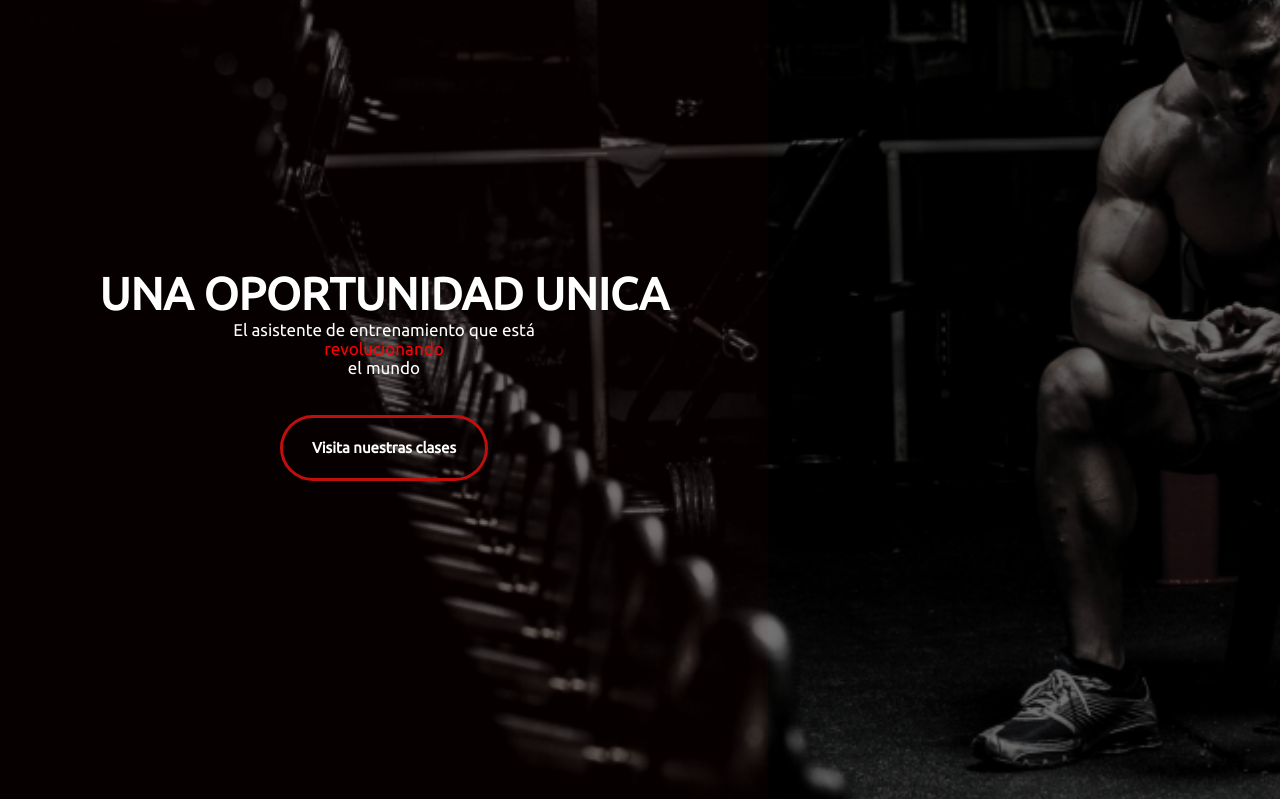
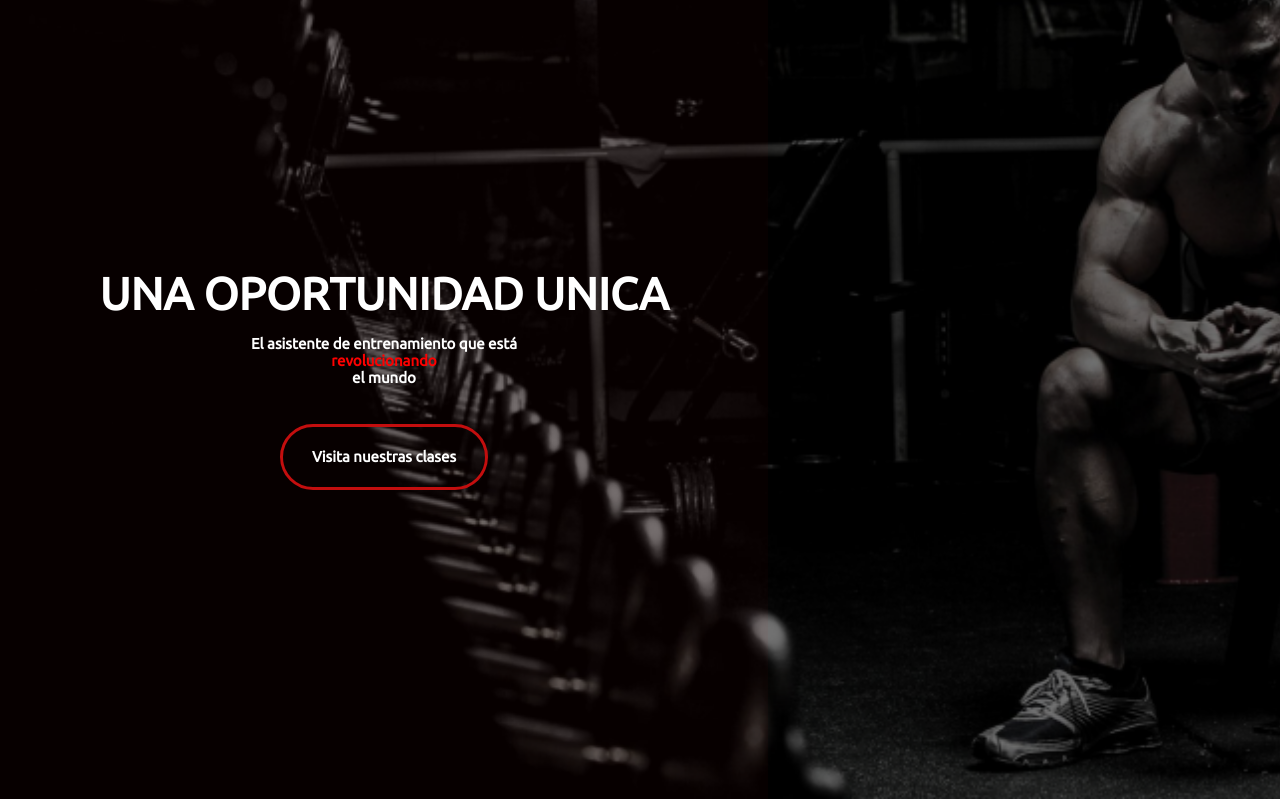
Before and after one commit to AtomRupture/proyecto_rupture, a PHP site: page / in a window 1280 px wide. Shown: the part 801-1600 px from the top of the page. Run offline with PHP 8.4, Linux system fonts and the light colour scheme; some libraries are stand-ins or nearby versions.

Commit message:
Margin al h1 de la sec 2

```diff
--- a/css/style.css
+++ b/css/style.css
@@ -334,9 +334,10 @@ header{
 }
 
 .sec2-el p{
-    font-size: 17px;
+    font-size: 15px;
     max-width: 100rem;
     white-space: nowrap;
+    font-weight: bolder;
 }
 .sec2-el .p-red{
     white-space: nowrap;
@@ -344,7 +345,7 @@ header{
     color: red;
 }
 .sec2-el h1{
-    margin-top: 35%;
+    margin: 35% 0px 15px;
     font-size: 45px;
 }
 
```
